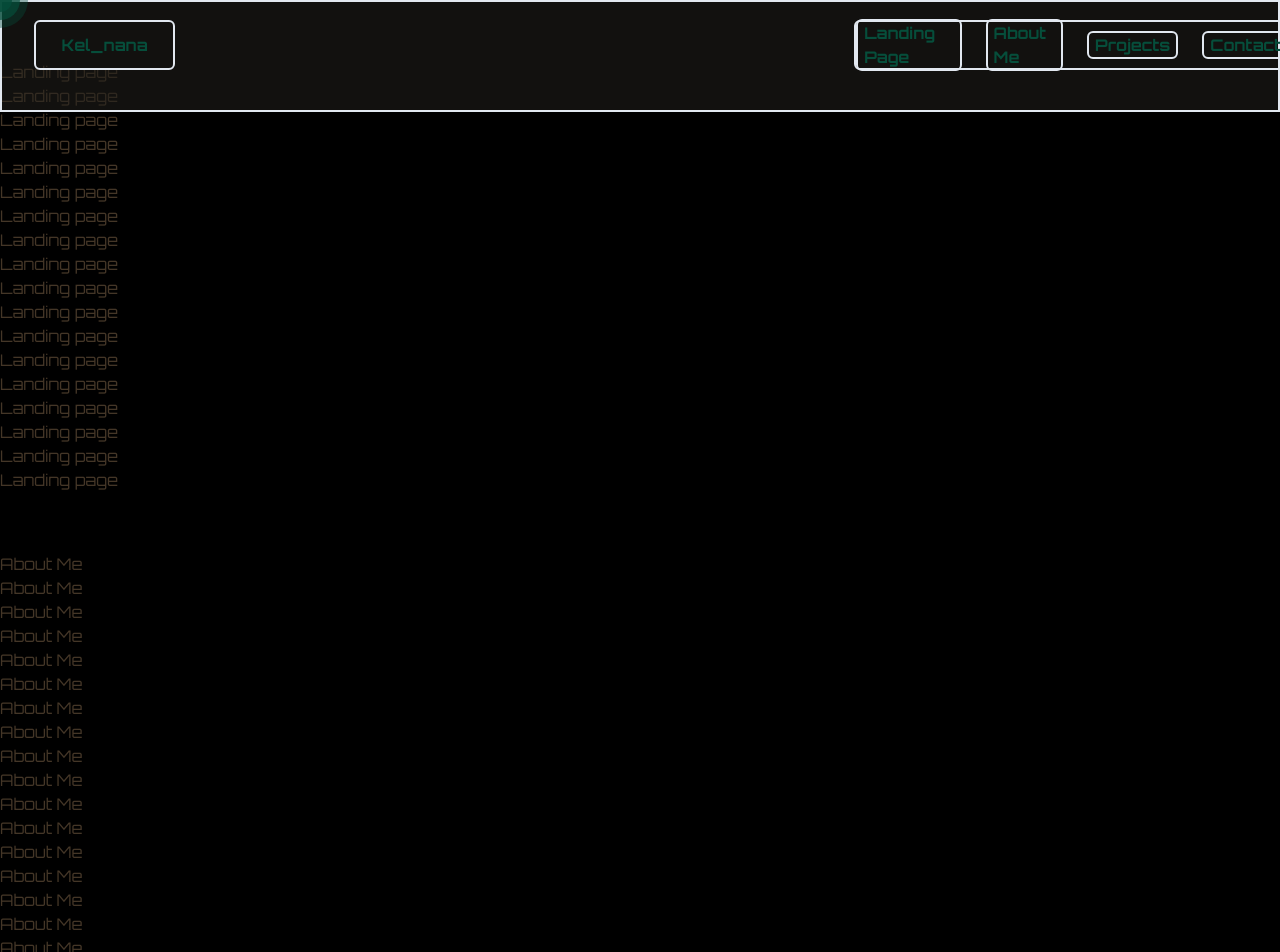
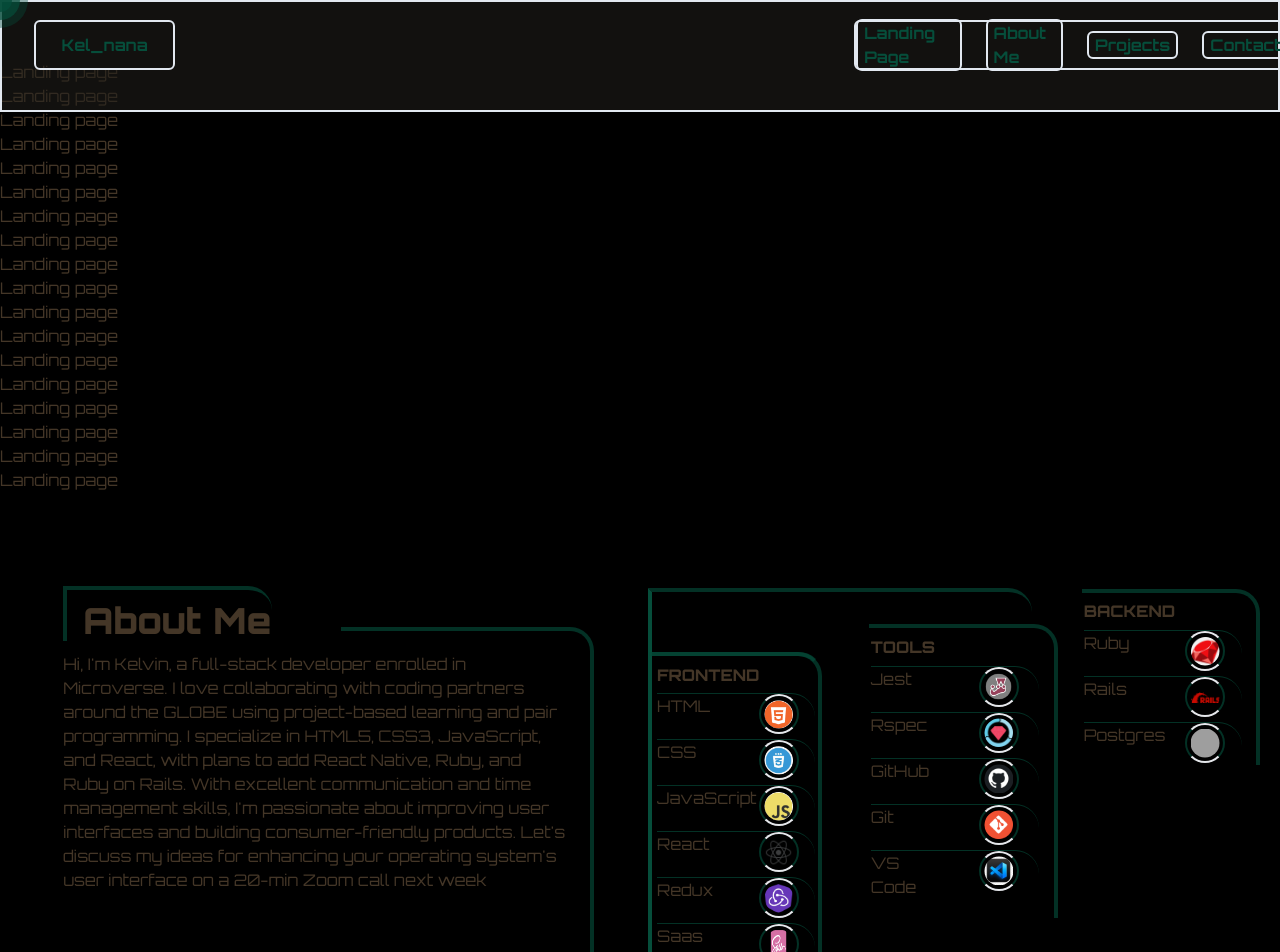
Before and after one commit to Kel-nana/kel_nana_portfolio, a React (Create React App) app: page / in a window 1280 px wide. Shown: the top 952 px of the page. Built offline with nearby package versions, Linux system fonts and the light colour scheme; grey boxes are pictures that could not be loaded.

Commit message:
Add about me structure and styling

```diff
--- a/src/components/about/AboutMe.jsx
+++ b/src/components/about/AboutMe.jsx
@@ -1,24 +1,49 @@
+import {
+  aboutMe, backEndDisplay, frontEndDisplay, toolsAndMethodsDisplay,
+} from './aboutMedata';
+
 function AboutMe() {
   return (
-    <section id="about_me" className="pt-[60px]">
-
-      <h2>About Me</h2>
-      <h2>About Me</h2>
-      <h2>About Me</h2>
-      <h2>About Me</h2>
-      <h2>About Me</h2>
-      <h2>About Me</h2>
-      <h2>About Me</h2>
-      <h2>About Me</h2>
-      <h2>About Me</h2>
-      <h2>About Me</h2>
-      <h2>About Me</h2>
-      <h2>About Me</h2>
-      <h2>About Me</h2>
-      <h2>About Me</h2>
-      <h2>About Me</h2>
-      <h2>About Me</h2>
-      <h2>About Me</h2>
+    <section id="about_me" className="pt-[160px] grid grid-cols-2 gap-4">
+      <div className="w-[80%] ml-[10%] relative">
+        <h2 className="absolute mt-[-13%] text-4xl font-black border_about_me rounded-tr-3xl pt-[0.7rem] pl-[1rem]">{aboutMe.name}</h2>
+        <div className="box_border rounded-tr-3xl ml-[55%] mt-[-5%]" />
+        <p className="box_borders">{aboutMe.description}</p>
+      </div>
+      <div className="grid grid-cols-3 gap-2">
+        <div className="box_border_main rounded-tr-3xl pl-[8%] mt-[-5%]" />
+        <div className="border-4 border-transparent border_color_top border_color border-4 border-transparent  rounded-tr-3xl w-[85%]">
+          <div className="box_border_skills_front rounded-tr-3xl mt-[-0.3%] ml-[-0.2%]" />
+          <p className="font-extrabold mb-[4%] mt-[4%] ml-[3%]">
+            FRONTEND
+          </p>
+          <div className="ml-[3%]">
+            {frontEndDisplay}
+          </div>
+        </div>
+        <div className="border-4 border-transparent border-4 border-transparent  rounded-tr-3xl w-[90%] relative">
+          <div className="box_border_skills rounded-tr-3xl ml-[2%] mt-[-18%]" />
+          <div className="mt-[-16%]">
+            <p className="font-extrabold mb-[4%] mt-[4%] ml-[3%]">
+              TOOLS
+            </p>
+            <div className="ml-[3%]">
+              {toolsAndMethodsDisplay}
+            </div>
+          </div>
+        </div>
+        <div className="border-4 border-transparent border-4 border-transparent  w-[85%] relative">
+          <div className="box_border_skills_back rounded-tr-3xl ml-[2%] mt-[-40%]" />
+          <div className="mt-[-38%]">
+            <p className="font-extrabold mb-[4%] mt-[4%] ml-[3%]">
+              BACKEND
+            </p>
+            <div className="ml-[3%]">
+              {backEndDisplay}
+            </div>
+          </div>
+        </div>
+      </div>
     </section>
   );
 }
```
